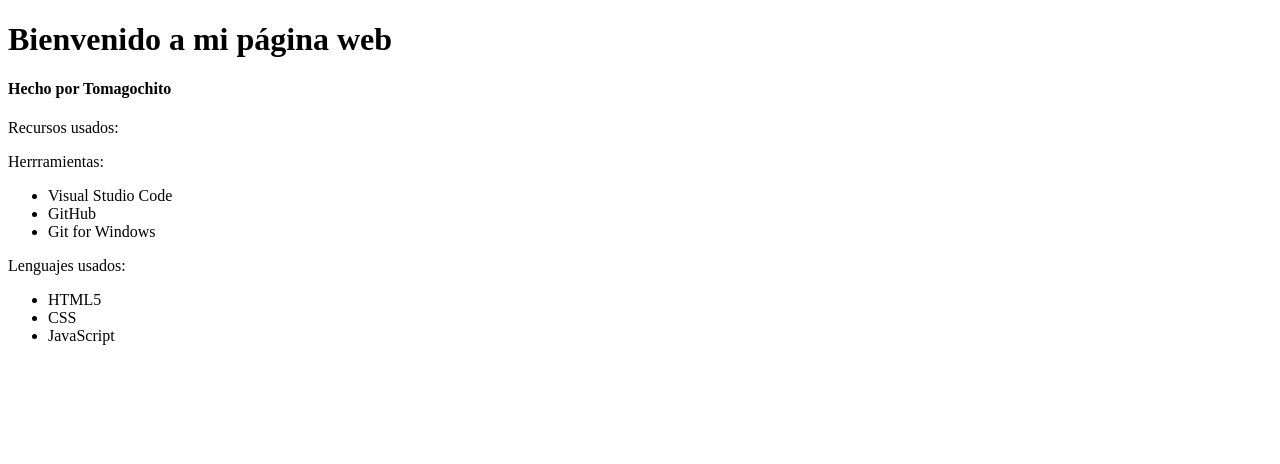
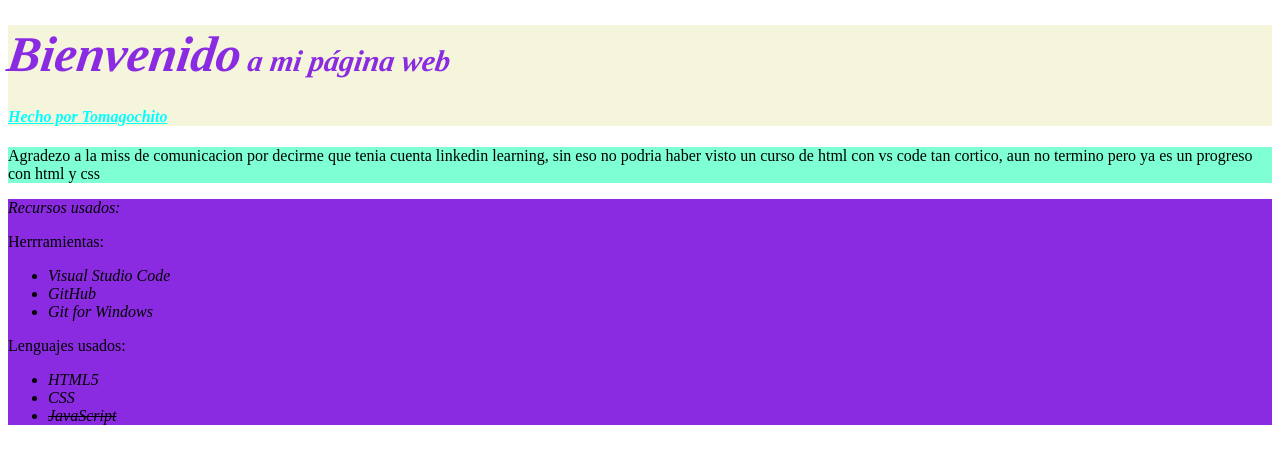
Before and after one commit to Tomagochito/tomagochitoweb, a plain HTML site: page index.html in a window 1280 px wide. Drawn offline with Linux system fonts and the light colour scheme.

Commit message:
implemente algo de css, y aprendi sobre sections

```diff
--- a/index.html
+++ b/index.html
@@ -4,6 +4,7 @@
     <meta charset="UTF-8">
     <meta name="viewport" content="width=device-width, initial-scale=1.0">
     <title>Document</title>
+    <link rel="stylesheet" href="style.css">
 </head>
 <style>
     h1{
@@ -16,16 +17,25 @@
 
 <body>
     <header>
-        <h1> Bienvenido a mi página web</h1>
-        <h4>
-            Hecho por Tomagochito
+        <section style="background-color: beige;">
+        <h1 class="Bienvenida"> <span style="font-size:50px;">Bienvenido</span> a mi página web</h1>
+        <h4 id="autor">
+            Hecho por <strong>Tomagochito</strong>
         </h4>
+    </section>
 
     </header>
+    <div style="background-color: aquamarine;">
+        <p>
+            Agradezo a la miss de comunicacion por decirme que tenia cuenta linkedin learning,
+            sin eso no podria haber visto un curso de html con vs code tan cortico,
+            aun no termino pero ya es un progreso con html y css
+        </p>
+    </div>
 
-    <footer>
-        Recursos usados:
-        <p>Herrramientas: </p>
+    <footer style="background-color: blueviolet;">
+        <em>Recursos usados: </em>
+        <p >Herrramientas: </p>
         <ul>
             <li>Visual Studio Code</li>
             <li>GitHub</li>
@@ -35,7 +45,7 @@
         <ul>
             <li>HTML5</li>
             <li>CSS</li>
-            <li>JavaScript</li>
+            <li><del>JavaScript</del></li>
         </ul>
     </footer>
 </body>
--- /dev/null
+++ b/style.css
@@ -0,0 +1,16 @@
+.Bienvenida{
+    font-size: 30px;
+    color:blueviolet;
+    font-weight: bold;
+    font-style: italic;
+    transform: skewX(-8deg);
+
+}
+#autor{
+    color:aqua;
+    text-decoration: underline;
+    font-style: italic;
+}
+li{
+    font-style: italic;
+}
```
